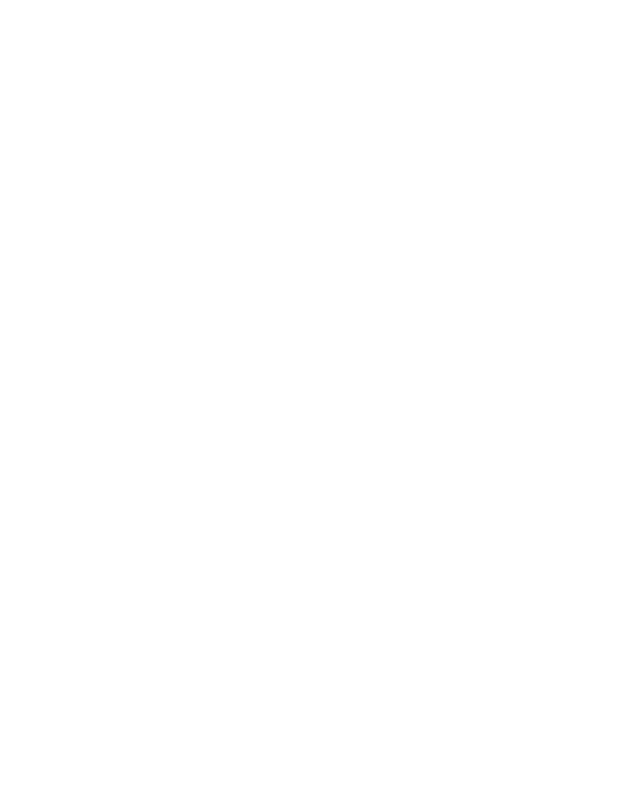
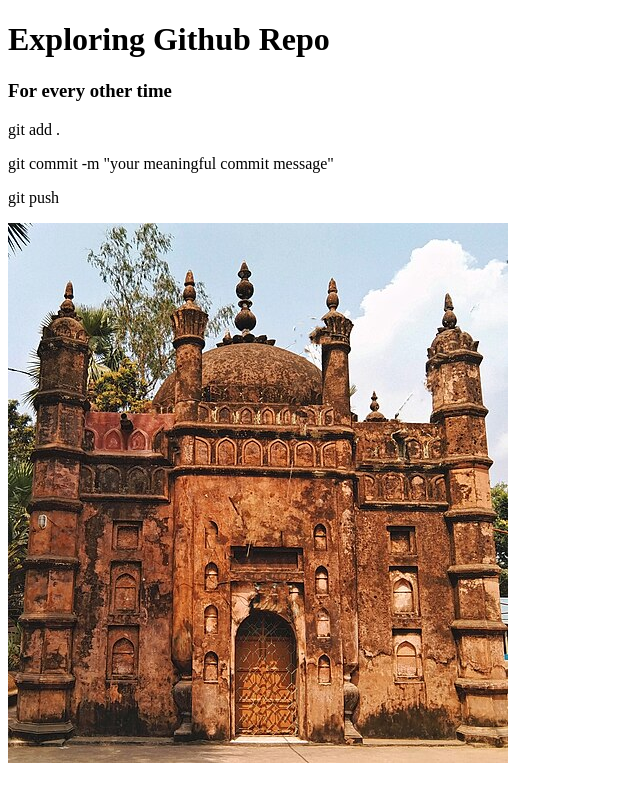
Before and after one commit to mhbsaim04/github-practice-2, a plain HTML site: page index.html in a window 1280 px wide. Shown: the whole page, without its empty margins (0-640 px from the left). Drawn offline with Linux system fonts and the light colour scheme.

Commit message:
displaying image of the file and added the about html and other things

```diff
--- a/index.html
+++ b/index.html
@@ -3,9 +3,18 @@
 <head>
     <meta charset="UTF-8">
     <meta name="viewport" content="width=device-width, initial-scale=1.0">
-    <title>Document</title>
+    <title>Exploing Github</title>
 </head>
 <body>
+    <h1>Exploring Github Repo</h1>
 
+    <div>
+        <h3>For every other time</h3>
+        <p>git add .</p>
+        <p>git commit -m "your meaningful commit message"</p>
+        <p>git push</p>
+
+        <img src="image/Chand_Gazi_bhuiyan_mosque-3.jpg" alt="">
+    </div>
 </body>
 </html>
```
Also changed, not shown: about.html (added), image/Chand_Gazi_bhuiyan_mosque-3.jpg (added).
